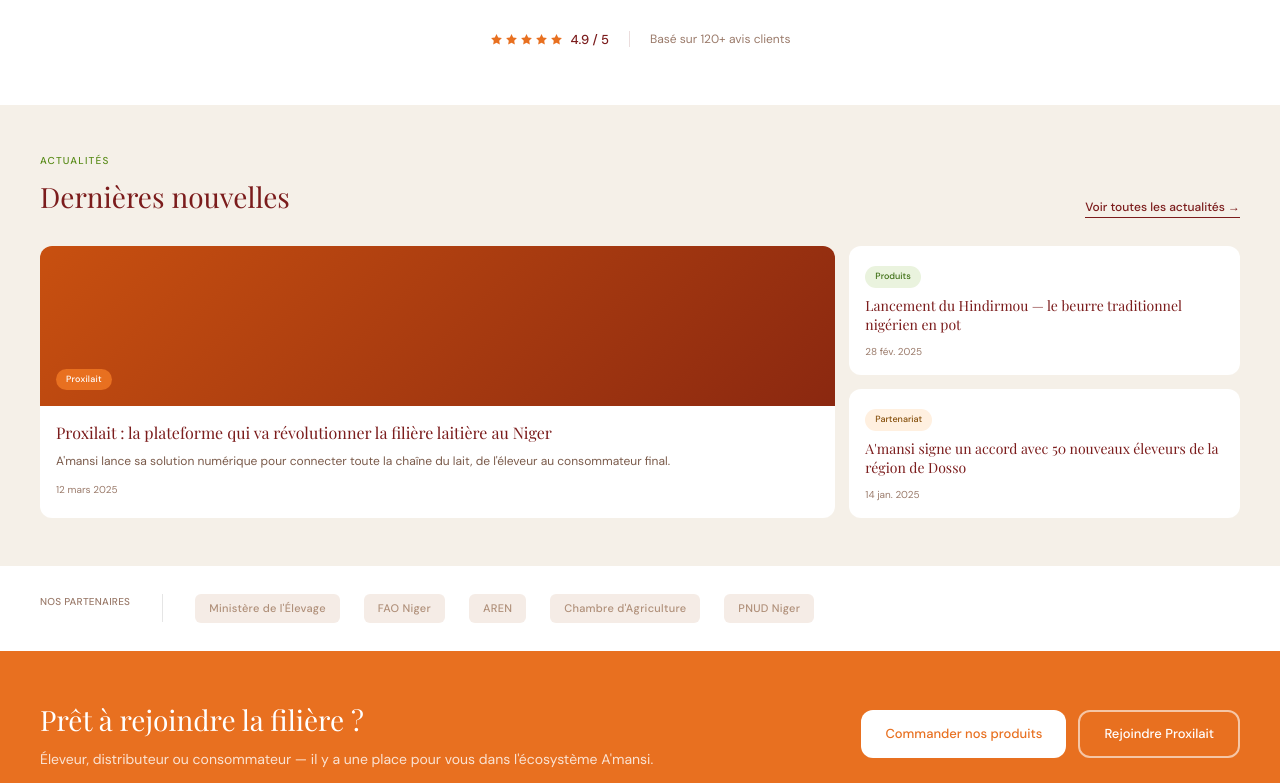
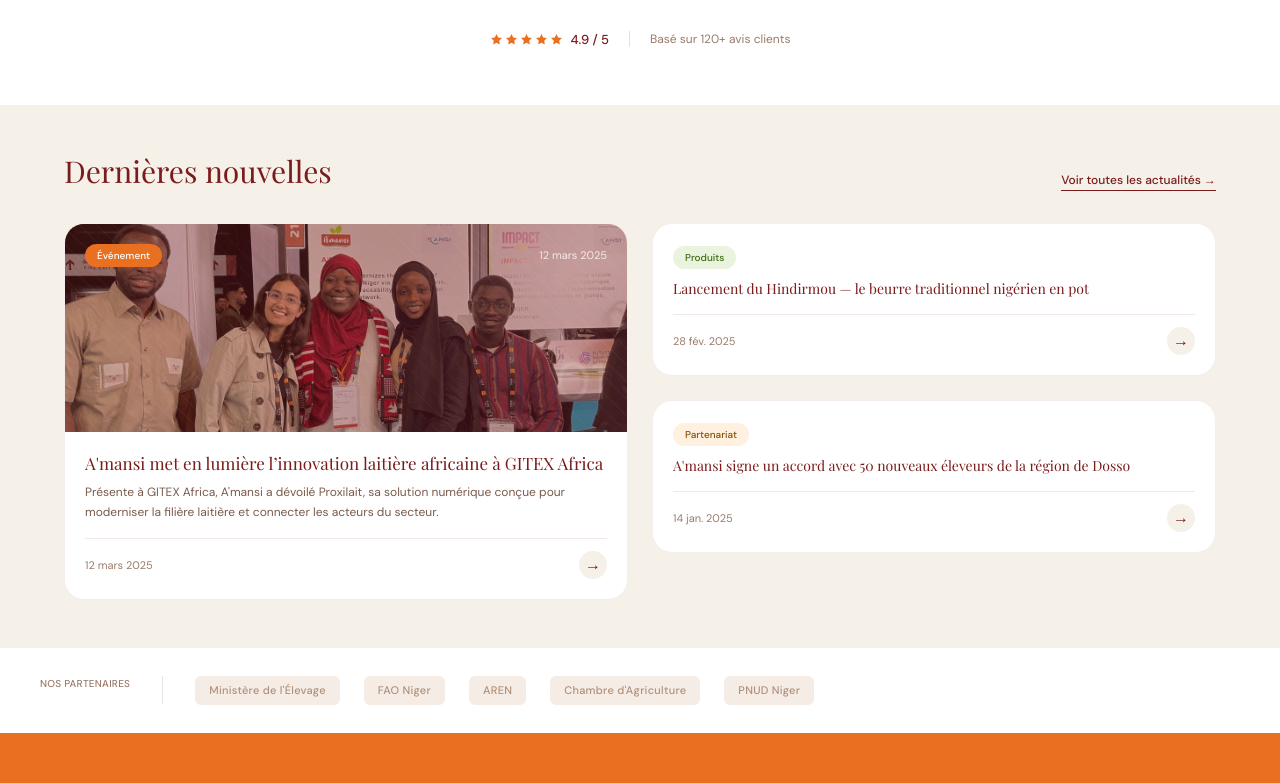
Before and after one commit to Richouf95/a-mainsi, a Next.js app: page / in a window 1280 px wide. Shown: the part 5237-6020 px from the top of the page. Built offline with nearby package versions, Linux system fonts and the light colour scheme; a web font is replaced by a local one.

Commit message:
Refactor code structure for improved readability and maintainability

```diff
--- a/app/page.tsx
+++ b/app/page.tsx
@@ -965,65 +965,107 @@ export default function Home() {
       </section>
 
       {/* Actualités */}
-      <section className="bg-[#F5F0E8] py-12 px-10">
-        <div className="flex items-end justify-between mb-7">
+      <section className="bg-[#F5F0E8] py-12 px-6 md:px-10">
+        <div className="max-w-6xl mx-auto">
+          {/* Header */}
+          <div className="flex items-end justify-between mb-8">
             <motion.div
               initial={{ opacity: 0, y: 20 }}
               whileInView={{ opacity: 1, y: 0 }}
               viewport={{ once: true }}
               transition={{ duration: 0.6 }}
             >
-            <div className="text-[10px] font-medium text-[#5A8C1A] tracking-[0.12em] uppercase">
-              Actualités
-            </div>
               <h2
                 style={{ fontFamily: "var(--font-serif)" }}
-              className="text-[28px] text-[#7B1C1C] mt-2"
+                className="text-[28px] md:text-[30px] text-[#7B1C1C] leading-tight"
               >
                 Dernières nouvelles
               </h2>
             </motion.div>
-          <span className="text-xs text-[#7B1C1C] font-medium border-b border-[#7B1C1C] pb-0.5 cursor-pointer hover:opacity-70 transition-opacity hidden md:inline-block">
+
+            <span className="hidden md:inline-block text-xs text-[#7B1C1C] font-medium border-b border-[#7B1C1C] pb-0.5 cursor-pointer hover:opacity-70 transition-opacity whitespace-nowrap">
               Voir toutes les actualités →
             </span>
           </div>
-        <div className="grid grid-cols-1 lg:grid-cols-3 gap-3.5">
+
+          {/* GRID 2 COLONNES MAX */}
+          <div className="grid grid-cols-1 lg:grid-cols-2 gap-6">
+            {/* Carte principale */}
             <motion.div
               initial={{ opacity: 0, y: 20 }}
               whileInView={{ opacity: 1, y: 0 }}
               viewport={{ once: true }}
               transition={{ duration: 0.6 }}
               whileHover={{ y: -4 }}
-            className="bg-white rounded-xl overflow-hidden col-span-1 lg:col-span-2"
+              className="bg-white rounded-[20px] overflow-hidden border border-[#7B1C1C]/8 cursor-pointer"
             >
+              {/* Thumbnail avec image */}
+              <div className="relative h-52 overflow-hidden">
+                <Image
+                  src="/images/gitex.jpg"
+                  alt="Participation de A'mansi à GITEX Africa"
+                  fill
+                  className="object-cover"
+                />
+
+                {/* Overlay */}
+                <div className="absolute inset-0 bg-[#7B1C1C]/40" />
+
+                {/* Motif */}
                 <div
-              className="h-40 flex items-end p-4"
+                  className="absolute inset-0"
                   style={{
-                background: "linear-gradient(135deg, #C85010, #8B2810)",
+                    backgroundImage:
+                      "repeating-linear-gradient(45deg, rgba(255,255,255,0.03) 0px, rgba(255,255,255,0.03) 1px, transparent 1px, transparent 12px)",
                   }}
-            >
-              <span className="bg-[#E87020] text-white text-[9px] font-medium rounded-full px-2.5 py-1 tracking-wide">
-                Proxilait
+                />
+
+                {/* Infos haut */}
+                <div className="relative z-10 flex items-center justify-between p-5">
+                  <span className="bg-[#E87020] text-white text-[10px] font-medium rounded-full px-3 py-1">
+                    Événement
+                  </span>
+                  <span className="text-[11px] text-white/80">
+                    12 mars 2025
                   </span>
                 </div>
-            <div className="p-4">
+
+                {/* Numéro */}
+                <span className="absolute bottom-3 right-5 text-[52px] text-white/10 select-none">
+                  01
+                </span>
+              </div>
+
+              {/* Body */}
+              <div className="p-5">
                 <h3
                   style={{ fontFamily: "var(--font-serif)" }}
-                className="text-base text-[#7B1C1C] leading-snug mb-2"
+                  className="text-base md:text-[17px] text-[#7B1C1C] mb-2 leading-snug"
                 >
-                Proxilait : la plateforme qui va révolutionner la filière
-                laitière au Niger
+                  A&apos;mansi met en lumière l’innovation laitière africaine à
+                  GITEX Africa
                 </h3>
-              <p className="text-xs text-[#7a5a4a] leading-relaxed mt-2">
-                A'mansi lance sa solution numérique pour connecter toute la
-                chaîne du lait, de l'éleveur au consommateur final.
+
+                <p className="text-xs text-[#7a5a4a] leading-relaxed">
+                  Présente à GITEX Africa, A&apos;mansi a dévoilé Proxilait, sa
+                  solution numérique conçue pour moderniser la filière laitière
+                  et connecter les acteurs du secteur.
                 </p>
-              <div className="text-[10px] text-[#9a7a6a] mt-2.5">
+
+                <div className="flex items-center justify-between mt-4 pt-3 border-t border-[#7B1C1C]/10">
+                  <span className="text-[11px] text-[#9a7a6a]">
                     12 mars 2025
+                  </span>
+
+                  <div className="w-7 h-7 rounded-full bg-[#F5F0E8] flex items-center justify-center text-[#7B1C1C]">
+                    →
+                  </div>
                 </div>
               </div>
             </motion.div>
-          <div className="grid grid-cols-1 sm:grid-cols-2 lg:grid-cols-1 gap-3.5">
+
+            {/* Petites cartes */}
+            <div className="flex flex-col gap-6">
               {[
                 {
                   tag: "Produits",
@@ -1049,27 +1091,36 @@ export default function Home() {
                   viewport={{ once: true }}
                   transition={{ duration: 0.6, delay: i * 0.1 }}
                   whileHover={{ y: -4 }}
-                className="bg-white rounded-xl p-4 flex flex-col justify-between"
+                  className="bg-white rounded-[20px] p-5 border border-[#7B1C1C]/8 cursor-pointer"
                 >
                   <div>
                     <span
-                    className="inline-block text-[9px] font-medium rounded-full px-2.5 py-1 mb-2"
+                      className="inline-block text-[10px] font-medium rounded-full px-3 py-1 mb-2.5"
                       style={{ background: news.tagBg, color: news.tagColor }}
                     >
                       {news.tag}
                     </span>
-                  <div
+
+                    <p
                       style={{ fontFamily: "var(--font-serif)" }}
-                    className="text-[14px] text-[#7B1C1C] leading-snug mb-auto"
+                      className="text-[14px] text-[#7B1C1C] leading-snug"
                     >
                       {news.title}
+                    </p>
                   </div>
+
+                  <div className="flex items-center justify-between mt-4 pt-3 border-t border-[#7B1C1C]/10">
+                    <span className="text-[11px] text-[#9a7a6a]">
+                      {news.date}
+                    </span>
+
+                    <div className="w-7 h-7 rounded-full bg-[#F5F0E8] flex items-center justify-center text-[#7B1C1C]">
+                      →
                     </div>
-                <div className="text-[10px] text-[#9a7a6a] mt-2.5">
-                  {news.date}
                   </div>
                 </motion.div>
               ))}
+            </div>
           </div>
         </div>
       </section>
```
Also changed, not shown: public/images/gitex.jpg (added). Lines whose indentation alone changed are shown as unchanged.
